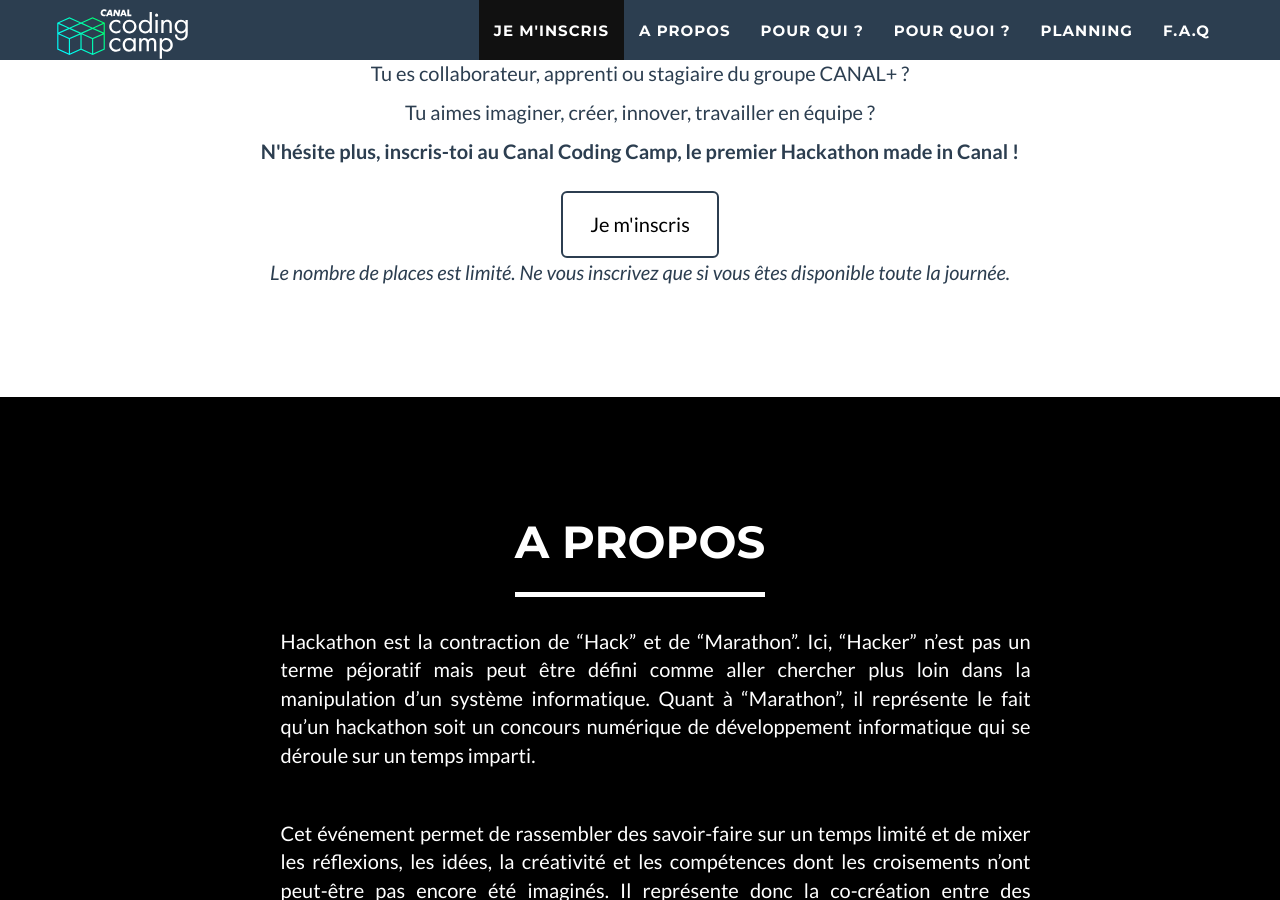
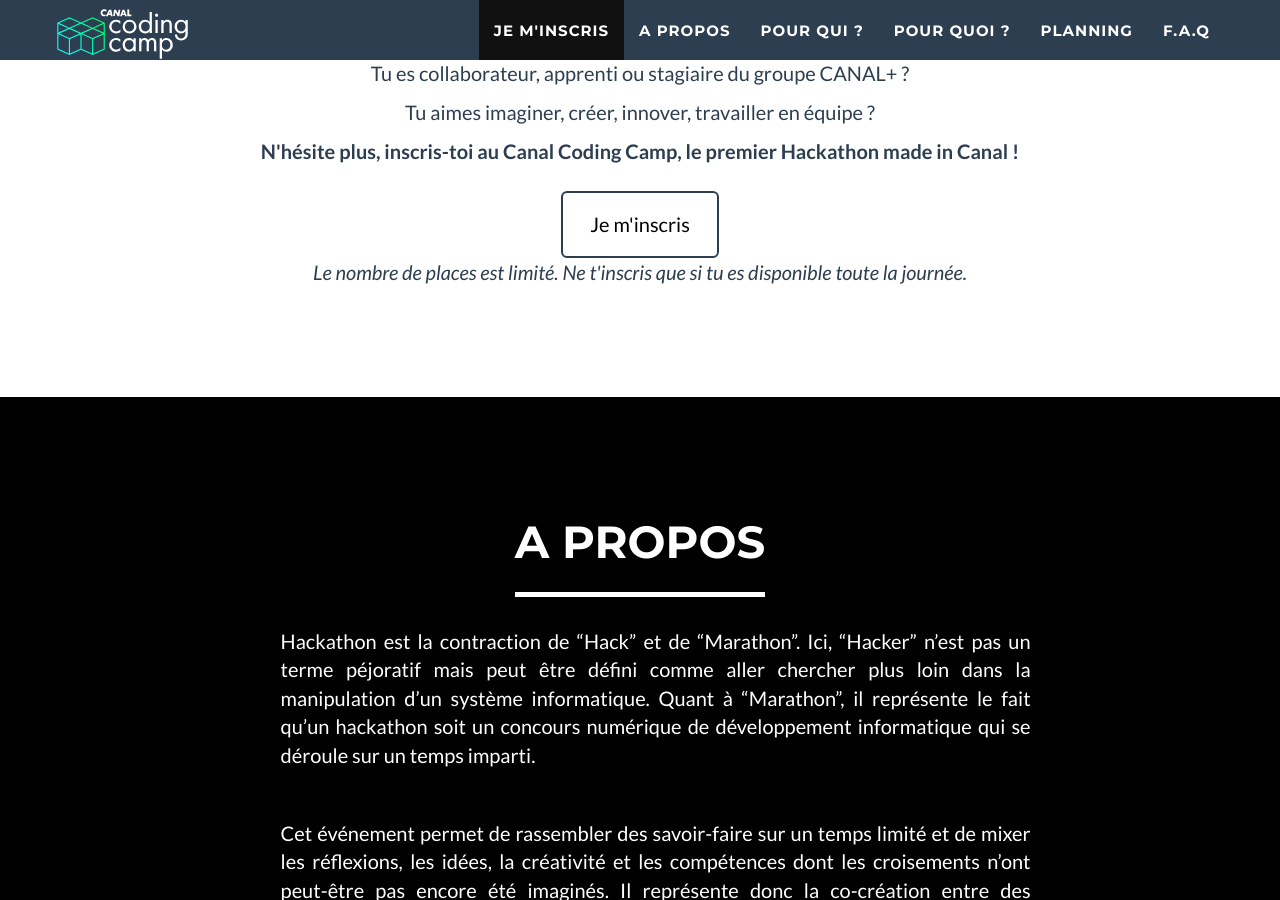
Before and after one commit to canalplus/canal-coding-camp, a Jekyll site: the page built from index.md, in a window 1280 px wide and 900 px high, scrolled down 893 px. Built offline with Jekyll 4.4.1, drawn with Linux system fonts in a browser that asks for light colours.

Commit message:
center img daily

```diff
--- a/_includes/about.html
+++ b/_includes/about.html
@@ -17,7 +17,7 @@
 			<div class="col-lg-12 text-center video">
 				<!--<iframe frameborder="0" width="560" height="315" align="middle" src="//www.dailymotion.com/embed/video/x5e9eog" allowfullscreen></iframe>-->
 				<a href="http://www.dailymotion.com/video/x5e9eog_dailymotion-hackathon-feb-2017_tech" target="_blank">
-					<img class="img-responsive" src="img/dailymotion.jpg" alt="">
+					<img class="img-responsive img-centered" src="img/dailymotion.jpg" alt="">
 				</a>
 				<p><i>Exemple de Hackathon @ Dailymotion - Fév. 2017</i></p>
 			</div>
--- a/_includes/apply.html
+++ b/_includes/apply.html
@@ -17,9 +17,10 @@
                 <a target="_blank" href="https://equipe-formation-campusplus.typeform.com/to/FRPaqA" class="btn btn-lg btn-outline">
                     Je m'inscris
                 </a>
+				<br />
             </div>
 			<div class="col-lg-8 col-lg-offset-2 text-center">
-                <p><i>Le nombre de places est limité. Ne vous inscrivez que si vous êtes disponible toute la journée.</i></p>
+                <p><i>Le nombre de places est limité. Ne t'inscris que si tu es disponible toute la journée.</i></p>
             </div>
         </div>
     </div>
```
